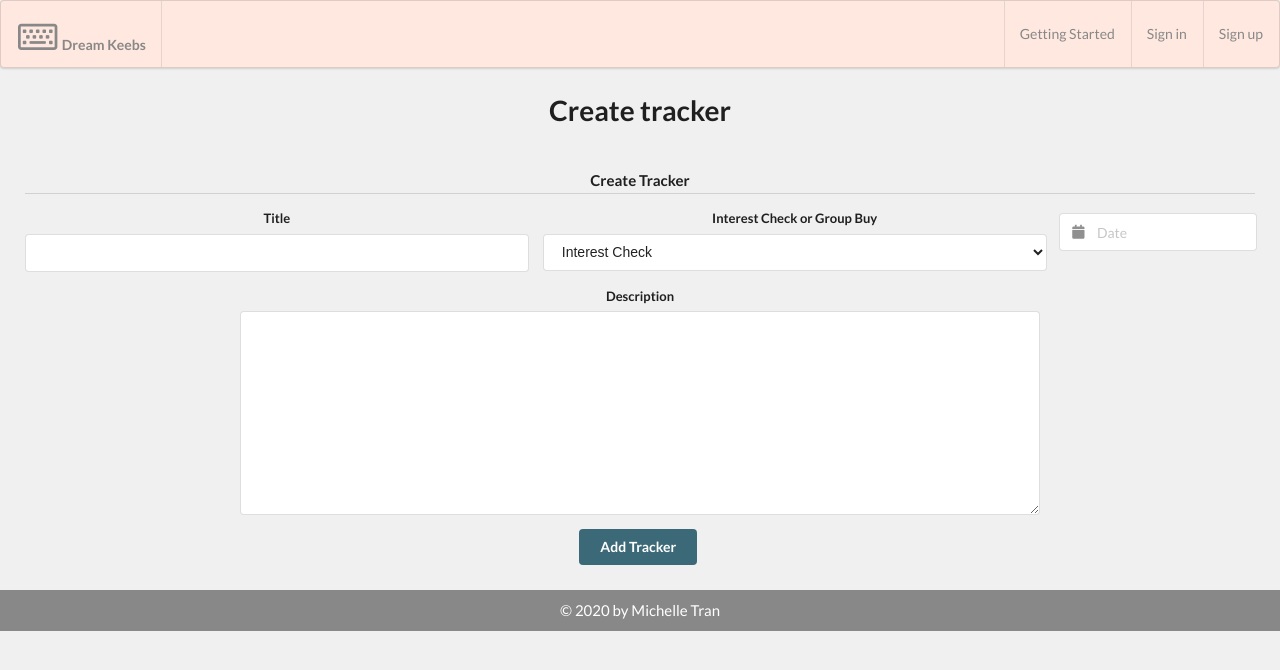
After one commit to meeshers/cute_keebs, a Django app: page /create-tracker in a window 1280 px wide. The commit adds this page. Shown: the top 670 px of the page. Run offline with Django 3.2, Linux system fonts and the light colour scheme.

Commit message:
tracker model working properly

```diff
--- a/main_app/admin.py
+++ b/main_app/admin.py
@@ -1,7 +1,7 @@
 from django.contrib import admin
 
 # Register your models here.
-from .models import Switch, Case, Keycap, PCB, Stabilizer, Keyboard, CustomUser
+from .models import Switch, Case, Keycap, PCB, Stabilizer, Keyboard, CustomUser, Tracker
 
 admin.site.register(Switch)
 admin.site.register(Case)
@@ -10,3 +10,4 @@ admin.site.register(PCB)
 admin.site.register(Stabilizer)
 admin.site.register(Keyboard)
 admin.site.register(CustomUser)
+admin.site.register(Tracker)
--- a/main_app/forms.py
+++ b/main_app/forms.py
@@ -2,7 +2,7 @@ from django import forms
 from django.forms import ModelForm, Select
 from django.db import models
 from django.contrib.auth.forms import UserCreationForm, UserChangeForm
-from .models import Switch, Case, Keycap, PCB, Stabilizer, Keyboard, CustomUser
+from .models import Switch, Case, Keycap, PCB, Stabilizer, Keyboard, CustomUser, Tracker
 
 class CustomUserForm(UserCreationForm):
   class Meta:
@@ -51,3 +51,9 @@ class CreateStabilizer(forms.ModelForm):
   class Meta:
     model = Stabilizer
     fields = ['name', 'stab_type', 'image', 'description']
+
+# IC/GB Tracker form
+class CreateTracker(forms.ModelForm):
+  class Meta:
+    model = Tracker
+    fields = ['title', 'interest_type', 'date', 'description']
--- a/main_app/models.py
+++ b/main_app/models.py
@@ -124,3 +124,23 @@ class Keyboard(models.Model):
 
   def __str__(self):
     return self.name
+
+
+### Interest/Group buy tracker
+INTEREST = (
+  ('IC', "Interest Check"),
+  ('GB', "Group Buy")
+)
+
+class Tracker(models.Model):
+  title = models.CharField(max_length=50)
+  interest_type = models.CharField(max_length=2, choices=INTEREST, default=INTEREST[0][0])
+  date = models.DateField(blank=True)
+  description = models.TextField(max_length=1000)
+  user = models.ForeignKey(CustomUser, on_delete=models.CASCADE)
+
+  class Meta:
+    ordering = ['-date']
+
+  def __str__(self):
+    return self.title
--- a/main_app/static/scripts/base.js
+++ b/main_app/static/scripts/base.js
@@ -16,6 +16,10 @@ $('#create-stab').on('click', () => modal('create-stab-form'));
 $('#create-switch').on('click', () => modal('create-switch-form'));
 $('#delete-confirm').on('click', () => modal('delete'));
 
+$('#example2').calendar({
+  type: 'date'
+});
+
 $('.special.cards .image').dimmer({
     on: 'hover'
   });
--- /dev/null
+++ b/main_app/templates/tracker/create.html
@@ -0,0 +1,46 @@
+{% extends 'base.html' %}
+
+{% block title %}
+<title>Create Tracker</title>
+{% endblock %}
+
+{% block content %}
+<h1>Create tracker</h1>
+<form class="ui form" action="{% url 'profile' %}" method="POST">
+  <h4 class="ui dividing header">
+    Create Tracker
+  </h4>
+  {% csrf_token %}
+  <!-- {{tracker_form.as_p}} -->
+  <div class="fields">
+    <div class="seven wide field">
+      <label for="name">Title</label>
+      {{tracker_form.title}}
+    </div>
+    <div class="seven wide field">
+      <label for="status">Interest Check or Group Buy</label>
+      {{tracker_form.interest_type}}
+    </div>
+    <!-- <div class="seven wide field">
+      <label for="status">Date</label>
+      <input type="date" name="tracker" id="tracker">
+    </div> -->
+    <div class="ui calendar" id="example2">
+      <div class="ui input left icon">
+        <i class="calendar icon"></i>
+        <input name="date" type="text" placeholder="Date">
+      </div>
+    </div>
+  </div>
+
+  <div class="fields">
+    <div class="field">
+      <label for="description">Description</label>
+      {{tracker_form.description}}
+    </div>
+  </div>
+
+  <input class="ui teal button" type="submit" value="Add Tracker">
+  <input type="hidden" name="next" value={{next}}>
+</form>
+{% endblock %}
--- a/main_app/urls.py
+++ b/main_app/urls.py
@@ -34,4 +34,7 @@ urlpatterns = [
   path('create-stab', views.create_stab, name='create_stab'),
   path('create-pcb', views.create_pcb, name='create_pcb'),
   path('create-keycap', views.create_keycap, name='create_keycap'),
+
+  # tracker routes
+  path('create-tracker', views.create_tracker, name="create_tracker"),
 ]
--- a/main_app/views.py
+++ b/main_app/views.py
@@ -6,10 +6,10 @@ from django.contrib.auth.decorators import login_required
 from django.core.paginator import Paginator
 
 # forms
-from .forms import CustomUserForm, CreateKeyboard, EditKeyboard, CreateCase, CreateKeycap, CreatePCB, CreateStabilizer, CreateSwitch
+from .forms import CustomUserForm, CreateKeyboard, EditKeyboard, CreateCase, CreateKeycap, CreatePCB, CreateStabilizer, CreateSwitch, CreateTracker
 
 # models
-from .models import Switch, Case, Keycap, PCB, Stabilizer, Keyboard, CustomUser
+from .models import Switch, Case, Keycap, PCB, Stabilizer, Keyboard, CustomUser, Tracker
 
 # Create your views here.
 def home(request):
@@ -41,14 +41,20 @@ def signup(request):
 def profile(request):
   if request.method == 'POST':
     keyboard_form = CreateKeyboard(request.POST)
+    tracker_form = CreateTracker(request.POST)
     if keyboard_form.is_valid():
       keyboard = keyboard_form.save(commit=False)
       keyboard.user = request.user
       keyboard.save()
+    elif tracker_form.is_valid():
+      tracker = tracker_form.save(commit=False)
+      tracker.user = request.user
+      tracker.save()
     return redirect('profile')
   else:
       keyboards = Keyboard.objects.all().filter(user=request.user.id)
-  context = {"keyboards":keyboards}
+      trackers = Tracker.objects.all().filter(user=request.user.id)
+  context = {"keyboards":keyboards,"trackers":trackers}
   return render(request, 'profile.html',context)
 
 ### KEYBOARD CRUD ###
@@ -167,8 +173,8 @@ def pcb(request, pcb_id):
   context = {'pcb':pcb}
   return render(request, 'part/show/pcb.html', context)
 
-# PART CREATION
-
+### PART CREATION ###
+@login_required
 def create_case(request):
   case_form = CreateCase(request.POST)
   if case_form.is_valid():
@@ -177,6 +183,7 @@ def create_case(request):
   context = {'case_form': case_form}
   return render(request, 'cases', context)
 
+@login_required
 def create_switch(request):
   switch_form = CreateSwitch(request.POST)
   if switch_form.is_valid():
@@ -185,6 +192,7 @@ def create_switch(request):
   context = {'switch_form': switch_form}
   return render(request, 'switches', context)
 
+@login_required
 def create_keycap(request):
   keycap_form = CreateKeycap(request.POST)
   if keycap_form.is_valid():
@@ -193,6 +201,7 @@ def create_keycap(request):
   context = {'keycap_form': keycap_form}
   return render(request, 'keycaps', context)
 
+@login_required
 def create_pcb(request):
   pcb_form = CreatePCB(request.POST)
   if pcb_form.is_valid():
@@ -201,6 +210,7 @@ def create_pcb(request):
   context = {'pcb_form': pcb_form}
   return render(request, 'pcbs', context)
 
+@login_required
 def create_stab(request):
   stab_form = CreateStabilizer(request.POST)
   if stab_form.is_valid():
@@ -208,3 +218,14 @@ def create_stab(request):
     return redirect('stabs')
   context = {'stab_form': stab_form}
   return render(request, 'stabs', context)
+
+### IC/GB TRACKER ROUTES ###
+def create_tracker(request):
+  tracker_form = CreateTracker(request.POST)
+  if tracker_form.is_valid():
+    tracker = tracker_form.save(commit=False)
+    tracker.user = request.user
+    tracker.save()
+    return redirect('profile')
+  context = {'tracker_form': tracker_form}
+  return render(request, 'tracker/create.html', context)
```
Also changed, not shown: main_app/templates/profile.html (+8 -0 lines), main_app/migrations/0001_initial.py, main_app/migrations/0002_auto_20200712_0808.py (deleted), main_app/migrations/0002_tracker.py (added), main_app/migrations/0003_auto_20200715_1757.py (added).
